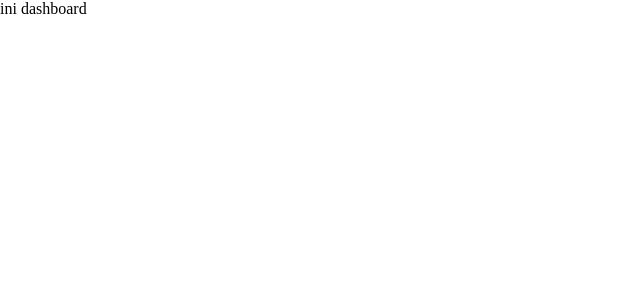
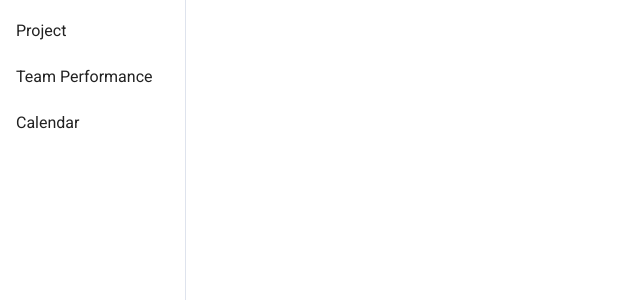
Before and after one commit to alif-faishol/devchallenge-alifaishol-frontend, a React (Create React App) app: page /dashboard in a window 1280 px wide. Shown: the top 300 px of the page, without its empty margins (0-640 px from the left). Built offline with nearby package versions, Linux system fonts and the light colour scheme.

Commit message:
base sidebar

```diff
--- a/src/components/Dashboard/index.js
+++ b/src/components/Dashboard/index.js
@@ -1,7 +1,32 @@
 import React from 'react'
 
+import { withStyles } from '@material-ui/core/styles'
+import Drawer from '@material-ui/core/Drawer'
+import Grid from '@material-ui/core/Grid'
+import List from '@material-ui/core/List'
+import ListItem from '@material-ui/core/ListItem'
+import ListItemText from '@material-ui/core/ListItemText'
+
 const Dashboard = () => (
-  <div>ini dashboard</div>
+  <Grid
+    container
+  >
+    <Drawer
+      variant="permanent"
+    >
+      <List>
+        <ListItem button>
+          <ListItemText primary="Project" />
+        </ListItem>
+        <ListItem button>
+          <ListItemText primary="Team Performance" />
+        </ListItem>
+        <ListItem button>
+          <ListItemText primary="Calendar" />
+        </ListItem>
+      </List>
+    </Drawer>
+  </Grid>
 )
 
 export default Dashboard
```
